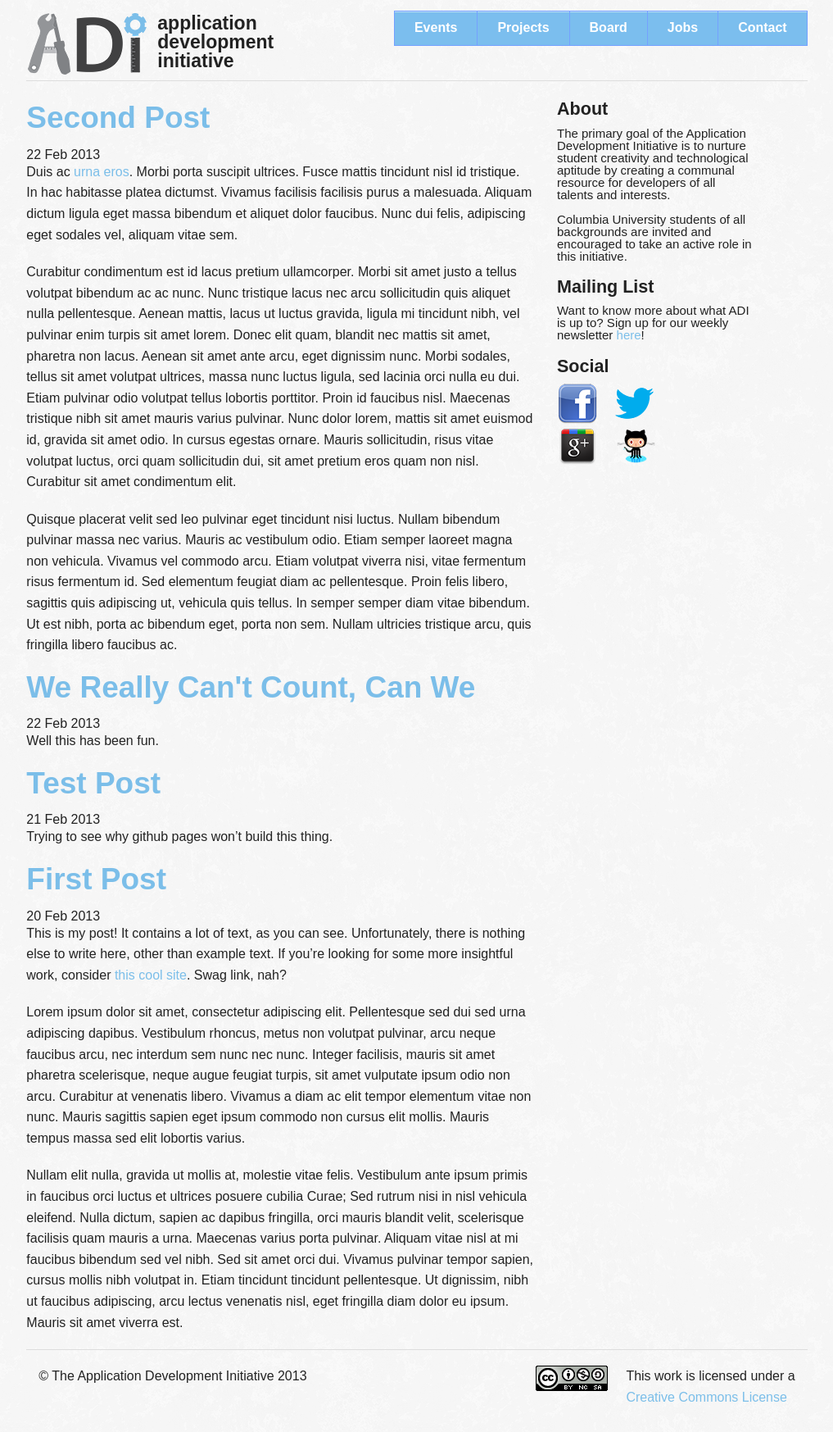
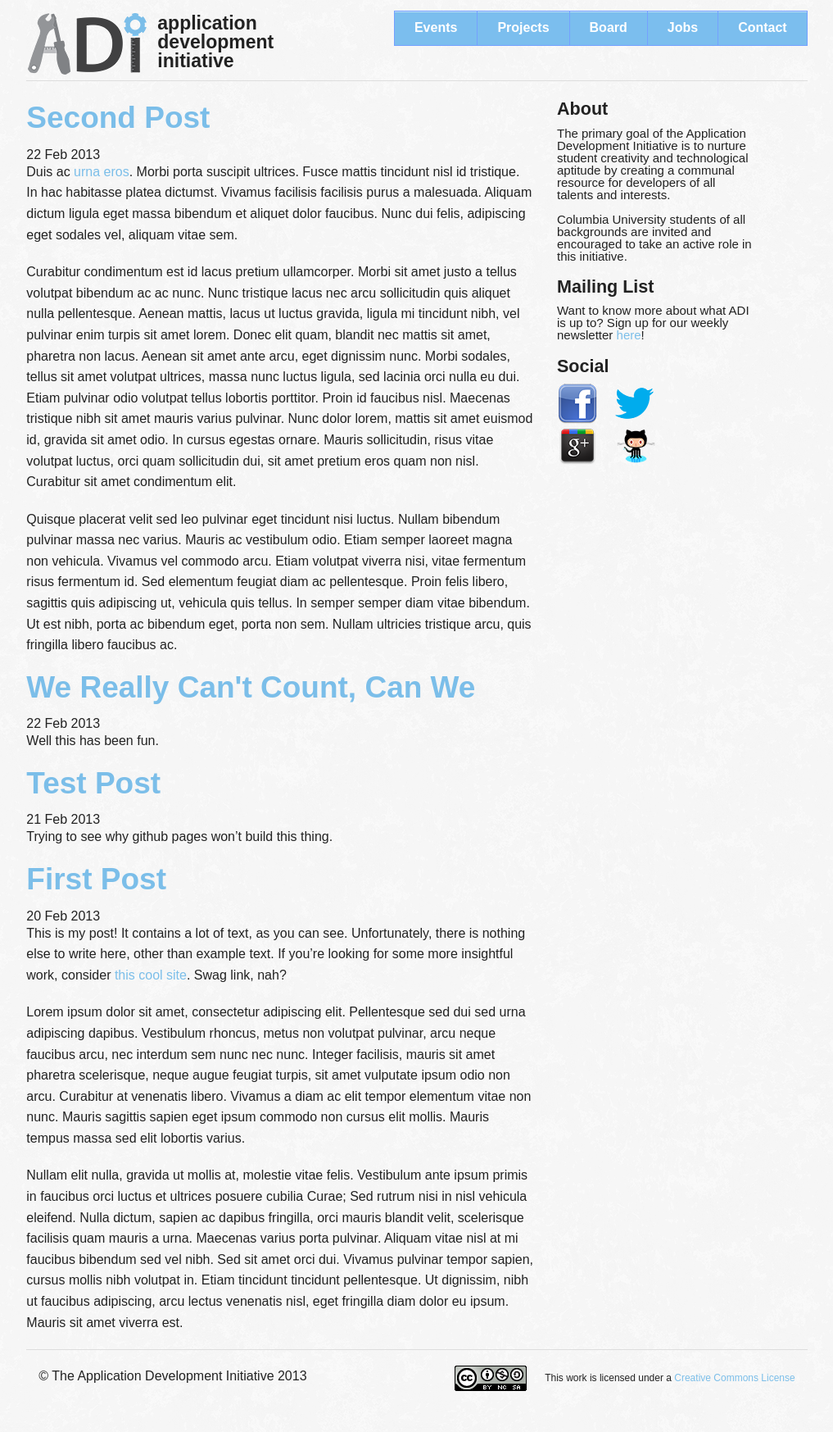
Before and after one commit to adicu/adicu.github.com-dep, a Jekyll site: the page built from index.html, in a window 1280 px wide. Shown: the whole page at 82% size, without its empty margins (131-1148 px from the left). Built offline with Jekyll 4.4.1, drawn with Linux system fonts in a browser that asks for light colours.

Commit message:
changed cc license a little bit

```diff
--- a/_layouts/default.html
+++ b/_layouts/default.html
@@ -81,7 +81,7 @@
           <div class="large-6 columns">
             <ul class="inline-list right">
               <li><a href="http://creativecommons.org/licenses/by-nc-sa/3.0/"><img src="../img/cc-license.png" style="vertical-align: middle"></a></li>
-              <li>This work is licensed under a <a href="http://creativecommons.org/licenses/by-nc-sa/3.0/">Creative Commons License</a>
+              <li><div class="creative">This work is licensed under a <a href="http://creativecommons.org/licenses/by-nc-sa/3.0/">Creative Commons License</a></div>
               </li>
             <!--<ul class="inline-list right">
               <li><a href="https://www.facebook.com/ADICU"><img src="../img/fb.png"></a></li>
--- a/css/style.css
+++ b/css/style.css
@@ -24,6 +24,11 @@
 .calendar {
   margin-bottom: 2%;
 }
+
+.creative {
+  font-size: 12px;
+  padding-top: 2%;
+  }
 
 .nav-bar {
   float: bottom;
```
